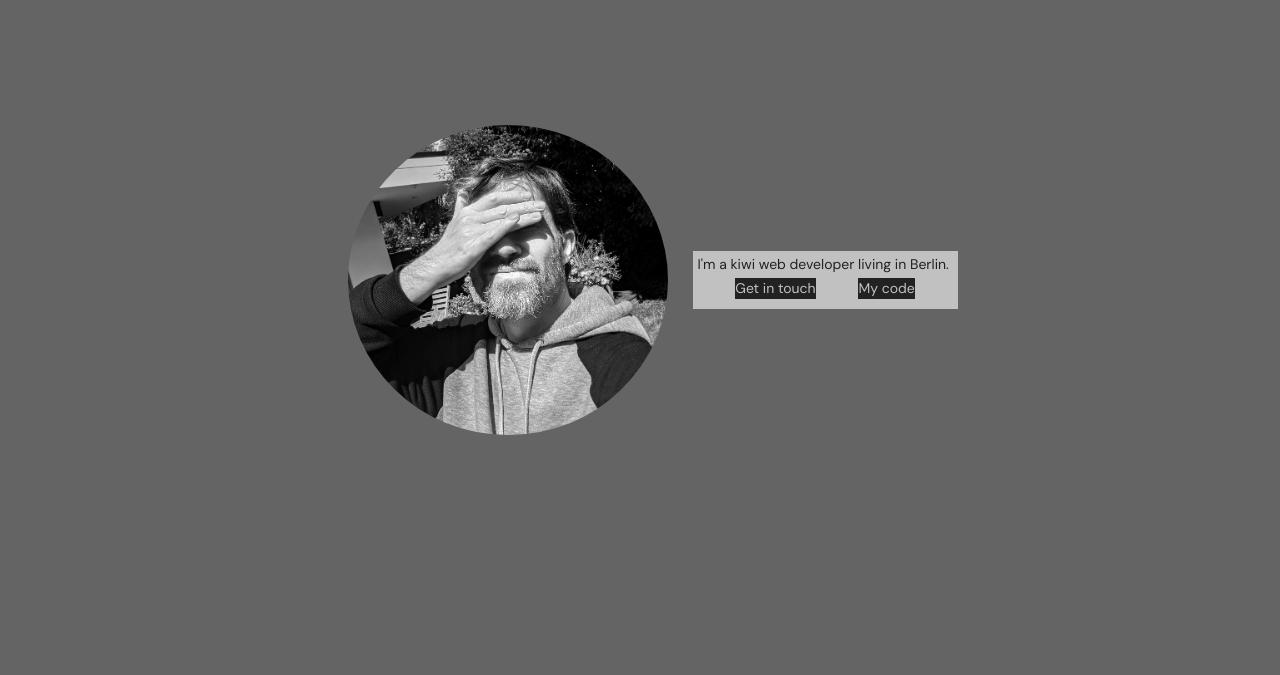
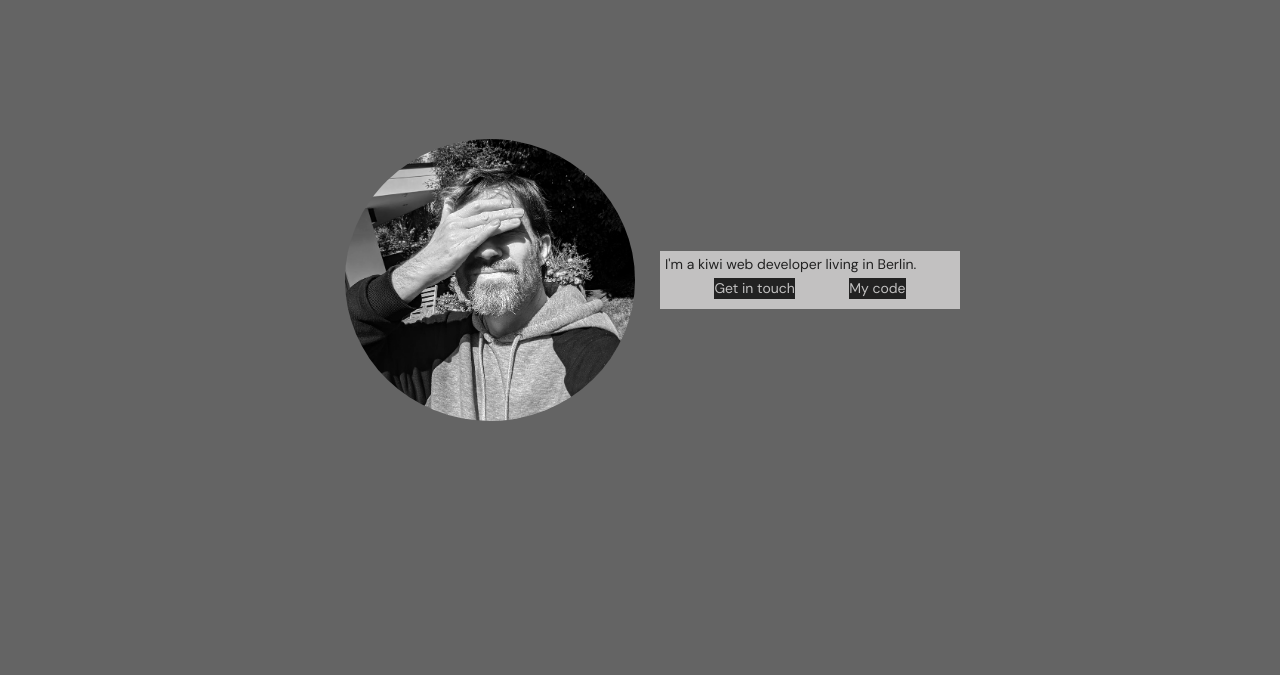
Before and after one commit to pinkterraces/portfolio-site-003, a plain HTML site: page index.html in a window 1280 px wide. Shown: the part 66-741 px from the top of the page. Drawn offline with Linux system fonts and the light colour scheme; a web font is replaced by a local one.

Commit message:
Adjustments to account for new content width

```diff
--- a/css/styles_dark_goa.css
+++ b/css/styles_dark_goa.css
@@ -535,7 +535,7 @@ nav.page-header__item {
 
 .home--copy {
     max-width: 50%;
-    min-width: 265px;
+    min-width: 300px;
     height: auto;
     display: flex;
     flex-direction: column;
@@ -657,7 +657,7 @@ img.social-media__item {
 
 /* <<<<<<<<<<<<<<<<<<<<<<<<<<<<<<<<<<<<<<<<<<<<< MEDIA QUERIES >>>>>>>>>>>>>>>>>>>>>>>>>>>>>>>>>>>>>>>>>>>>> */
 
-@media all and (max-width: 540px) {
+@media all and (max-width: 670px) {
     .grid {
         grid-template-columns: 1fr;
     }
@@ -718,7 +718,7 @@ img.social-media__item {
     }
 }
 
-@media all and (min-width: 541px) and (max-width: 800px) {
+@media all and (min-width: 671px) and (max-width: 800px) {
     .grid {
         grid-template-columns: 1fr 1fr;
     }
```
